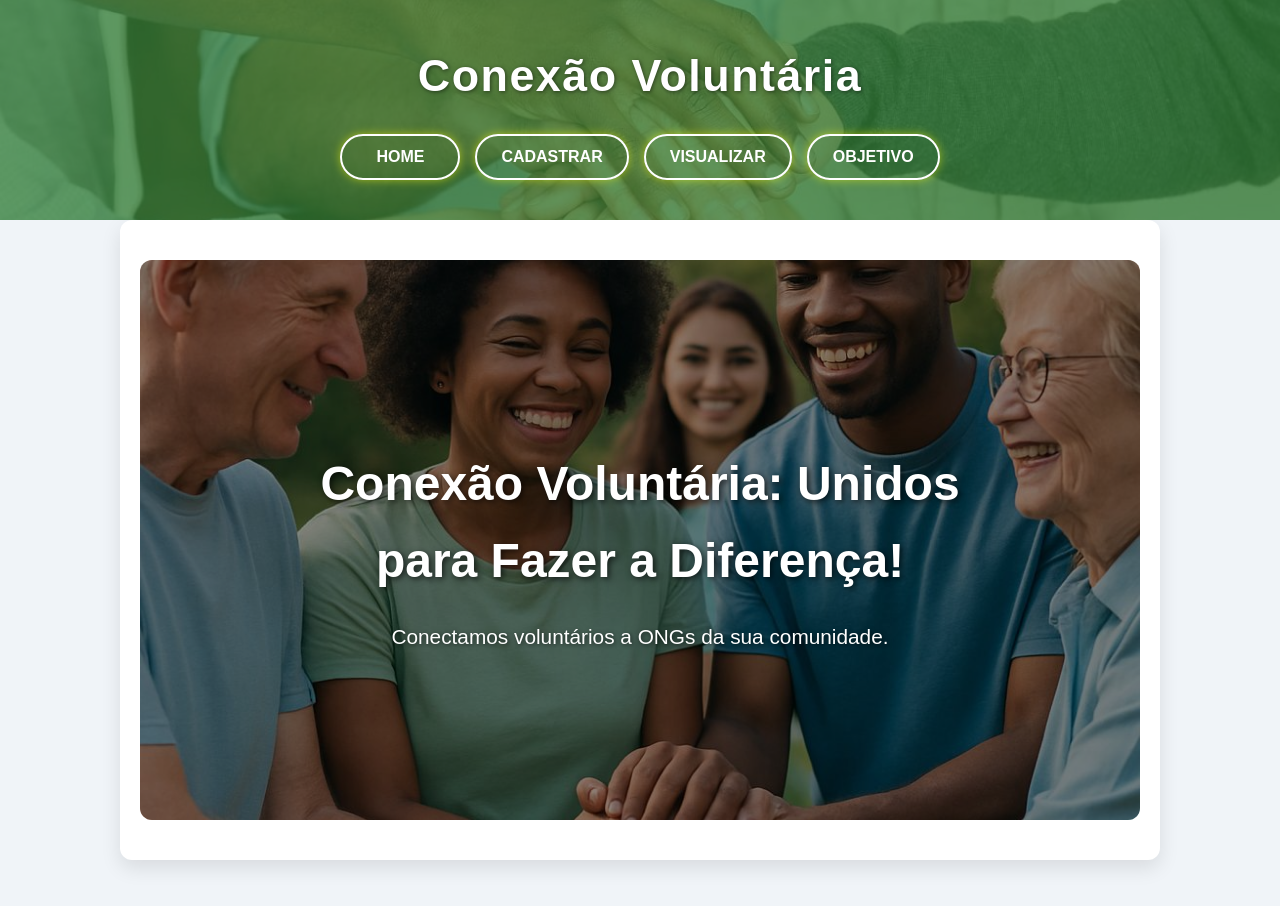
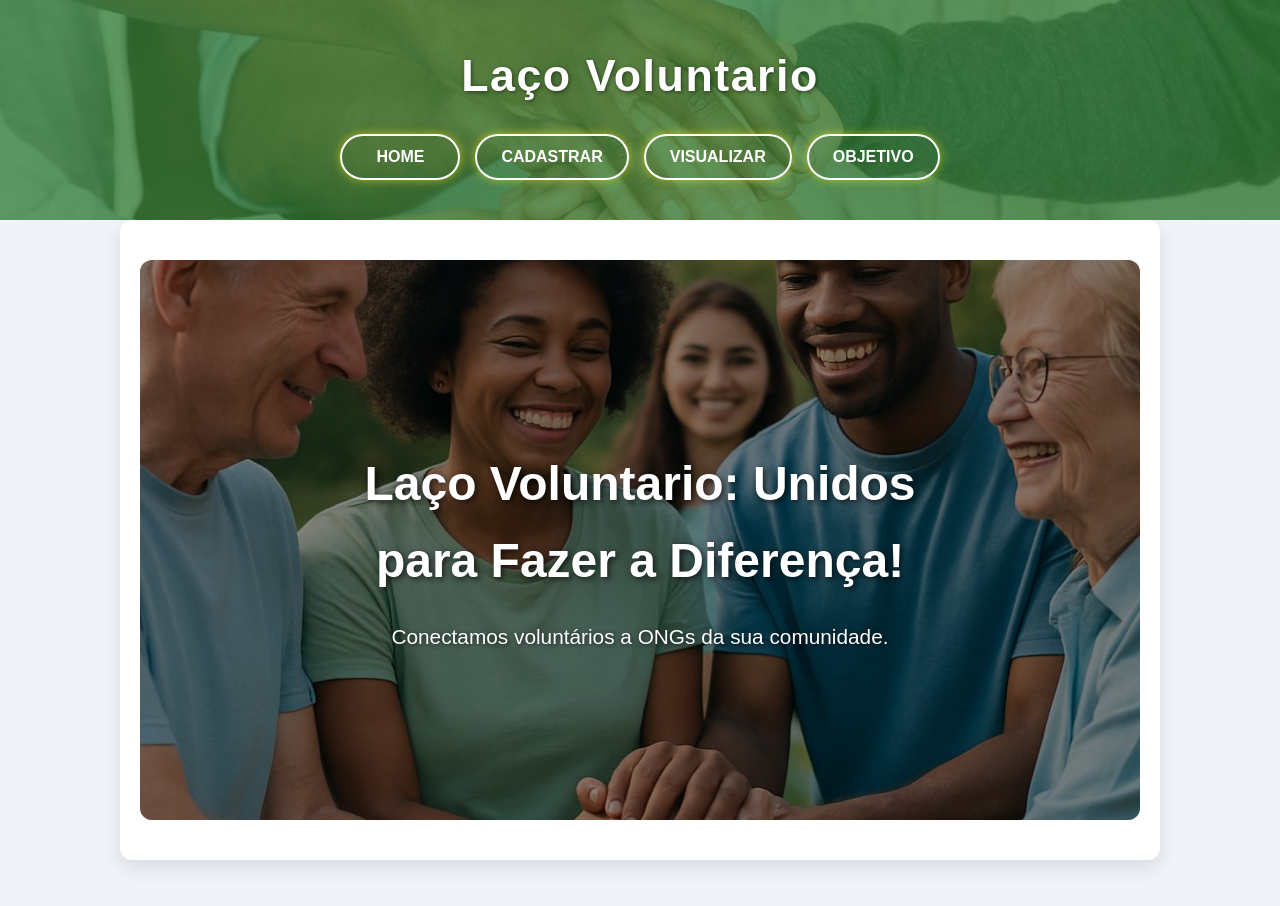
Before and after one commit to Mathhp21/ProjetoVoluntario, a plain HTML site: page index.html in a window 1280 px wide. Drawn offline with Linux system fonts and the light colour scheme.

Commit message:
Realizado alteração no nome do projeto para Laço Voluntario.

```diff
--- a/index.html
+++ b/index.html
@@ -3,13 +3,13 @@
 <head>
   <meta charset="UTF-8" />
   <meta name="viewport" content="width=device-width, initial-scale=1.0"/>
-  <title>Conexão Voluntária</title>
+  <title>Laço Voluntario</title>
   <link rel="stylesheet" href="style.css" />
     <link href="https://fonts.googleapis.com/css2?family=Inter:wght@400;600&display=swap" rel="stylesheet">
 </head>
 <body>
   <header>
-    <h1>Conexão Voluntária</h1>
+    <h1>Laço Voluntario</h1>
     <nav>
         <button onclick="mostrarSecao('home')">Home</button>
         <button onclick="mostrarSecao('cadastro')">Cadastrar</button>
@@ -22,7 +22,7 @@
 
     <section id="home" class="secao">
       <div class="home-conteudo">
-        <h2>Conexão Voluntária: Unidos para Fazer a Diferença!</h2>
+        <h2>Laço Voluntario: Unidos para Fazer a Diferença!</h2>
         <p>Conectamos voluntários a ONGs da sua comunidade.</p>
       </div>
     </section>
@@ -39,7 +39,7 @@
       <h3>Comentários e Feedbacks</h3>
       <div class="feedbacks">
         <blockquote>
-          <p>“Participar do Conexão Voluntária me fez enxergar o poder da solidariedade. Fiz amigos e ajudei quem precisava!”</p>
+          <p>“Participar do Laço Voluntario me fez enxergar o poder da solidariedade. Fiz amigos e ajudei quem precisava!”</p>
           <footer>— Ana Paula, voluntária</footer>
         </blockquote>
         <blockquote>
```
